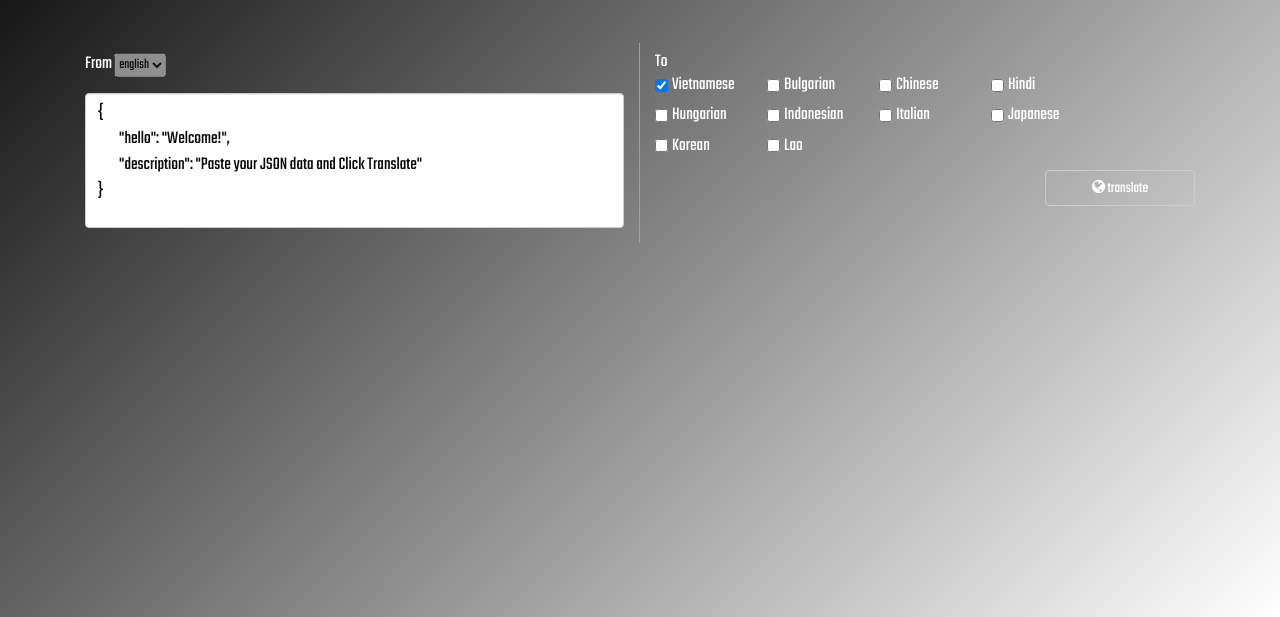
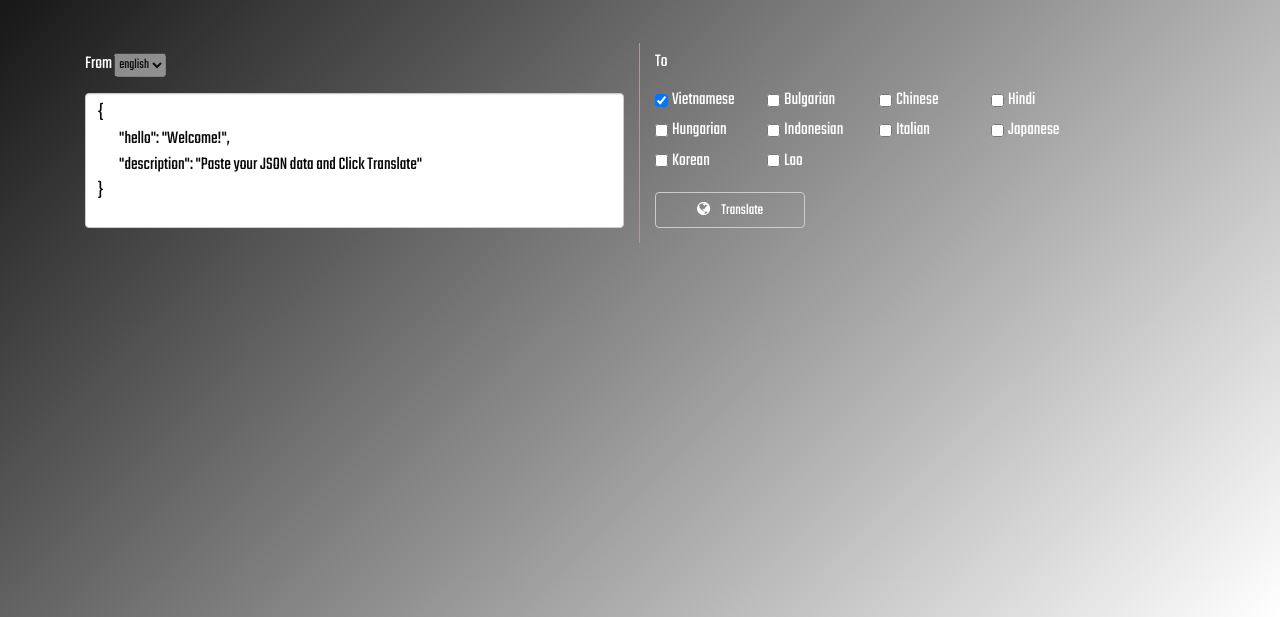
Before and after one commit to yanmad27/translate-json-i18n, a plain HTML site: page front-end/index.html in a window 1280 px wide. Shown: the part 183-800 px from the top of the page. Drawn offline with nearby package versions, Linux system fonts and the light colour scheme; some packages are replaced by stand-ins of ours; a script that the page names is missing.

Commit message:
update: ui

```diff
--- a/front-end/index.html
+++ b/front-end/index.html
@@ -52,14 +52,14 @@
 					<div class="form-group">
 						<label for="to"> To</label>
 
-						<div id="to" class="languages"></div>
+
 					</div>
+					<div id="to" class="languages"></div>
 
-					<div>
-
+					<div style="display: flex; margin-top: 22px">
 						<button id="download" type="button" class="btn btn-default submit"><i class="fa fa-globe"
 																							  aria-hidden="true"></i>
-							translate
+							&nbsp; &nbsp; Translate
 						</button>
 					</div>
 
```
